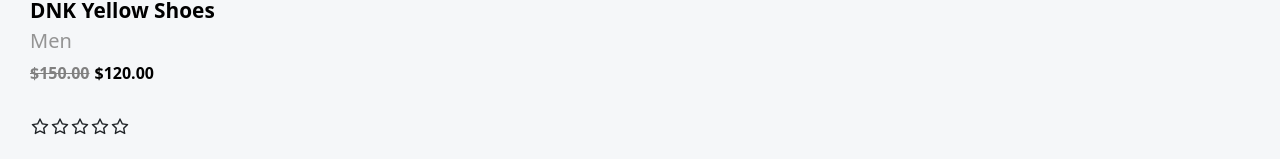
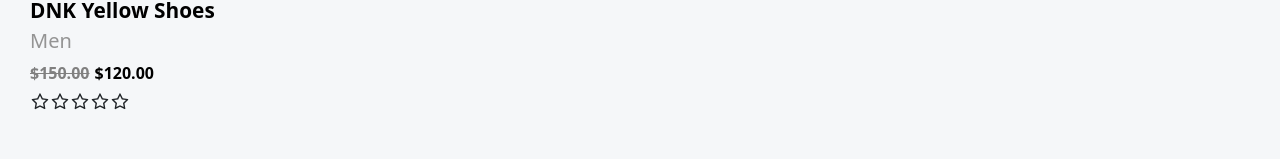
Before and after one commit to zaurkhalilli/DNK, a React (Create React App) app: page / in a window 1280 px wide. Shown: the part 2139-2298 px from the top of the page. Built offline with nearby package versions, Linux system fonts and the light colour scheme.

Commit message:
icons added

```diff
--- a/src/Components/HomeProduct/Homeproduct.jsx
+++ b/src/Components/HomeProduct/Homeproduct.jsx
@@ -17,7 +17,9 @@ const Homeproduct = () => {
         <p>$150.00 </p>
         <span>$120.00</span>
         </div>
-        <AiOutlineStar size={20}/><AiOutlineStar size={20}/><AiOutlineStar size={20}/><AiOutlineStar size={20}/><AiOutlineStar size={20}/>
+       <div className="icons">
+       <AiOutlineStar size={20}/><AiOutlineStar size={20}/><AiOutlineStar size={20}/><AiOutlineStar size={20}/><AiOutlineStar size={20}/>
+       </div>
 
         </div>
         </div>
--- a/src/Components/HomeProduct/Homeproduct.scss
+++ b/src/Components/HomeProduct/Homeproduct.scss
@@ -54,6 +54,9 @@
           color: black;
         }
        }
+       .icons{
+        margin-top: -25px;
+       }
       }
     }
   }
```
